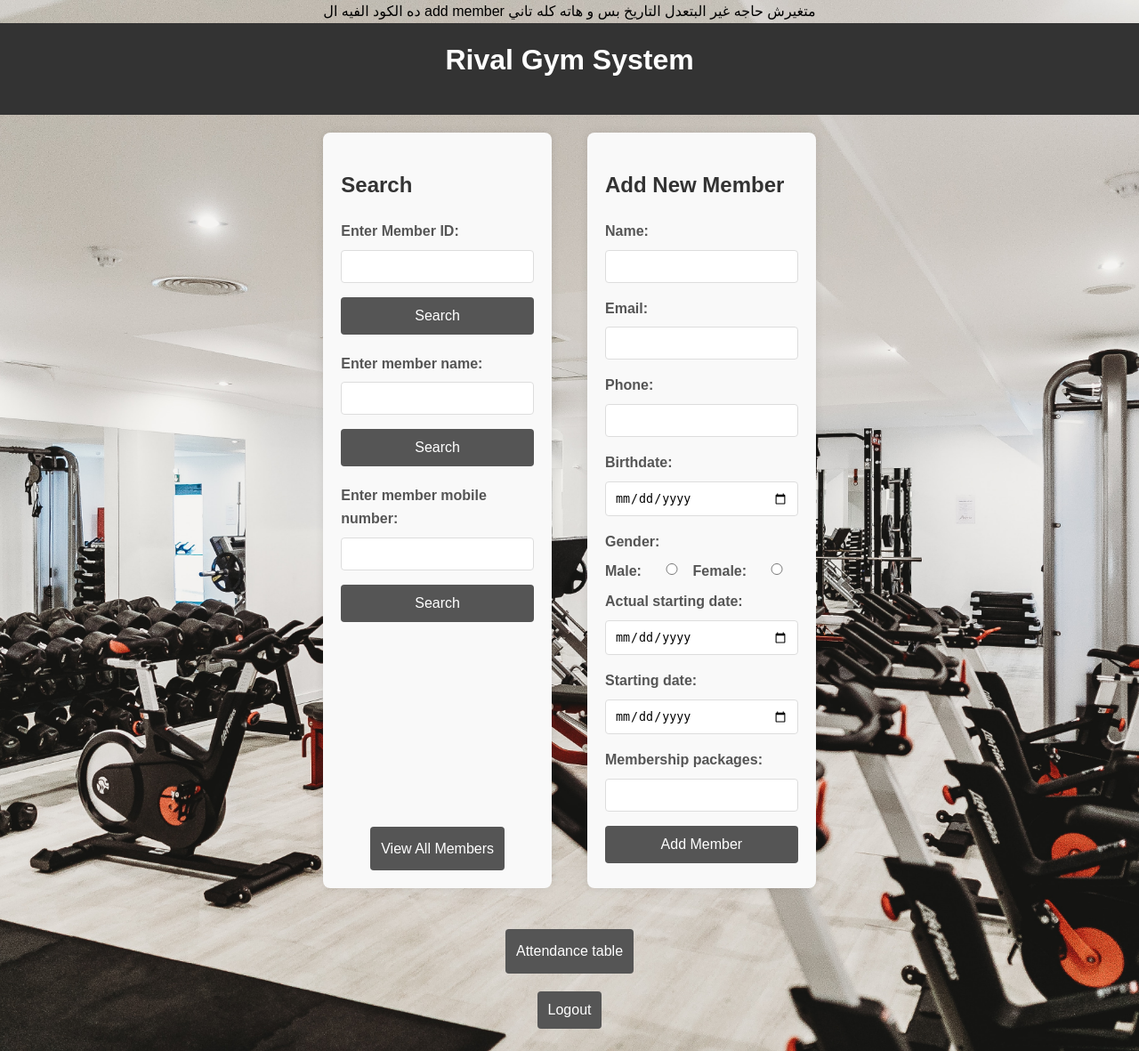
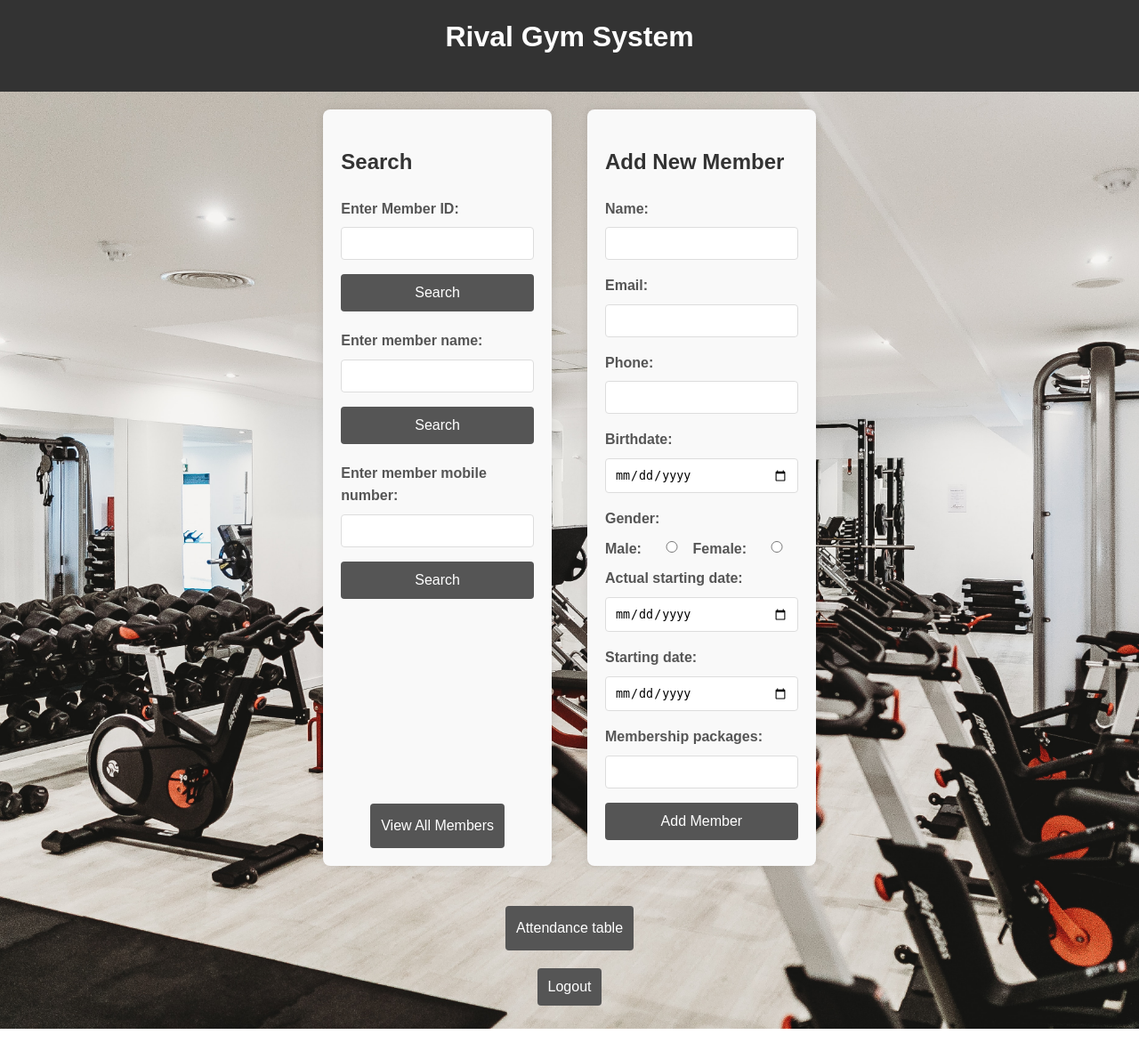
Before and after one commit to aAhmedbiram/system, a Flask app: page /home in a window 1280 px wide. Shown: the whole page at 89% size. After the commit the page ends 1156 px from the top, so only its background shows below. Run offline with Flask 3, Linux system fonts and the light colour scheme; data that the repository does not hold is empty; some libraries are stand-ins or nearby versions.

Commit message:
Update index.html

```diff
--- a/system_app/templates/index.html
+++ b/system_app/templates/index.html
@@ -1,4 +1,4 @@
-ده الكود الفيه ال add member متغيرش حاجه غير البتعدل التاريخ بس و هاته كله تاني <!DOCTYPE html>
+<!DOCTYPE html>
 <html lang="en">
 <head>
     <meta charset="UTF-8">
```
